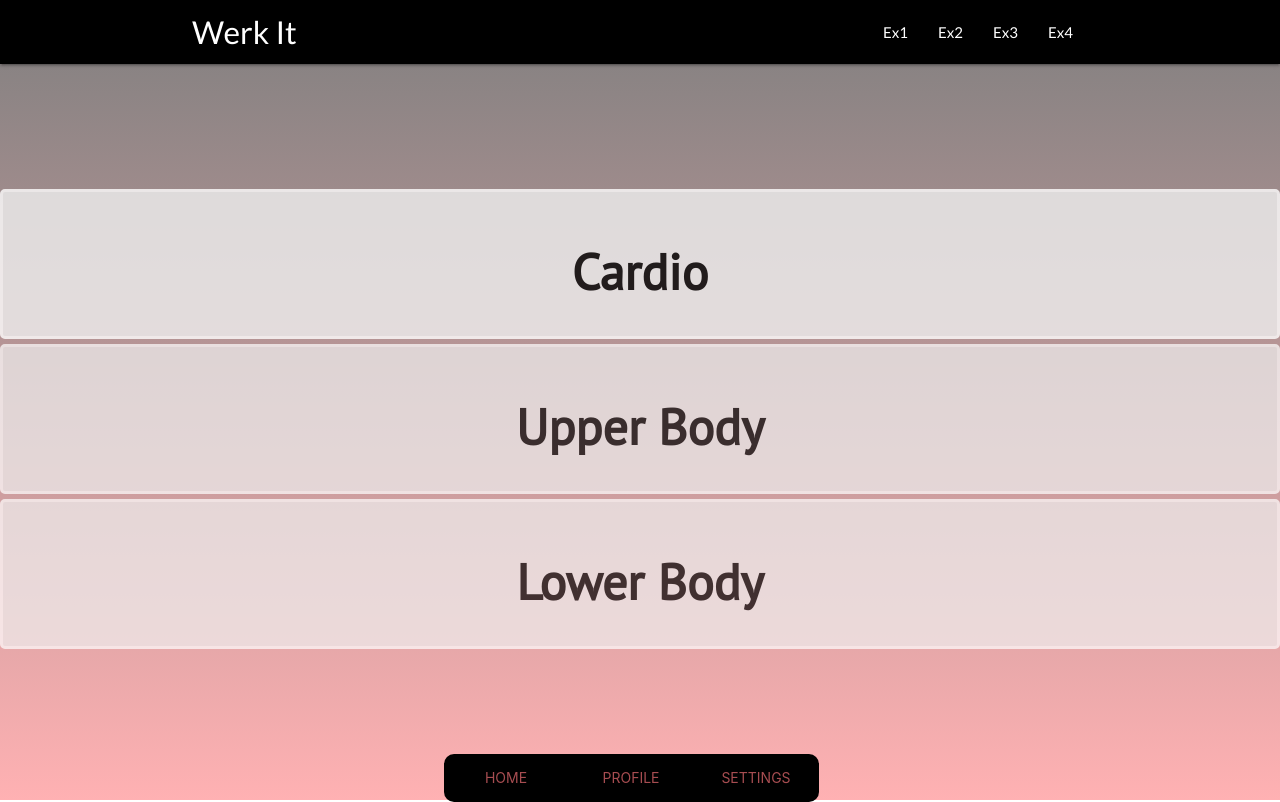
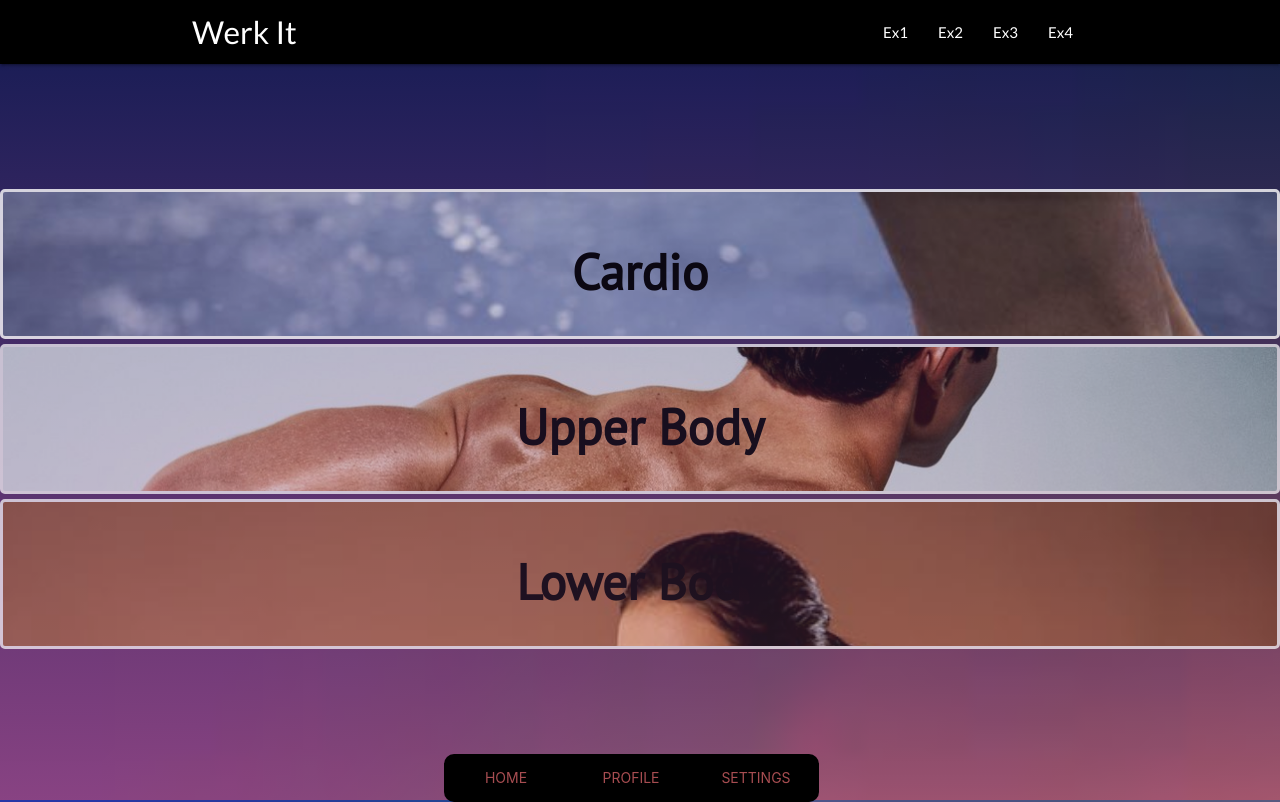
Before and after one commit to mahinjiwani/Project-2, a website: page public/options.html in a window 1280 px wide. Drawn offline with nearby package versions, Linux system fonts and the light colour scheme.

Commit message:
Image file paths adjusted

```diff
--- a/public/css/main.css
+++ b/public/css/main.css
@@ -12,7 +12,7 @@ body{
   background: #673ab7;
   background-image: linear-gradient( rgba(0, 0, 0, 0.5),
   rgba(71, 82, 86, 0.45)
-  ), url("./photos/mainpageBG.jpg");
+  ), url("/images/mainpageBG.jpg");
   background-size: cover;
   background-repeat: no-repeat;
 
--- a/public/css/options.css
+++ b/public/css/options.css
@@ -4,7 +4,7 @@ body, html{
 
 body{
     background-image:linear-gradient(rgba(0, 0, 0, 0.5),
-    rgba(7171, 82, 86, 0.45)), url("./photos/optionBG.jpeg");
+    rgba(7171, 82, 86, 0.45)), url("/images/optionBG.jpeg");
     background-size: cover;
     background-repeat: no-repeat;
 }
@@ -18,7 +18,7 @@ body{
     border-radius: 5px;
     transition-duration: .60s;
     height: 150px;
-    background-image: url("./photos/cardioBG.jpg");
+    background-image: url("/images/cardioBG.jpg");
     background-size: cover;
     background-repeat: no-repeat;
     position: relative;
@@ -36,7 +36,7 @@ body{
     border-radius: 5px;
     transition-duration: .60s;
     height: 150px;
-    background-image: url("./photos/upperBG.jpg");
+    background-image: url("/images/upperBG.jpg");
     background-size: cover;
     background-repeat: no-repeat;
     position: relative;
@@ -53,7 +53,7 @@ body{
     border-radius: 5px;
     transition-duration: .60s;
     height: 150px;
-    background-image: url("./photos/lowerBG.jpg");
+    background-image: url("/images/lowerBG.jpg");
     background-size: cover;
     background-repeat: no-repeat;
     position: relative;
```
